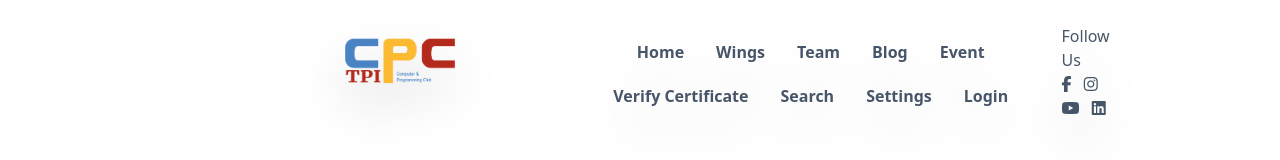
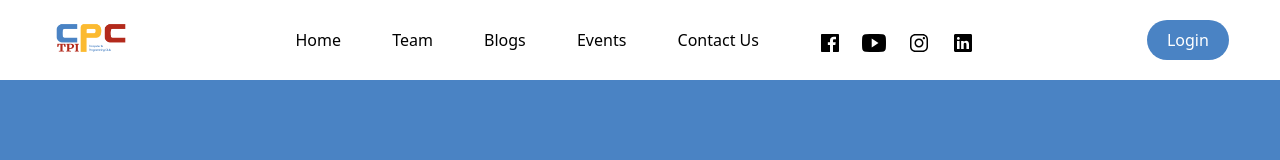
Before and after one commit to tpicpc/tpicpc-landing-page, a plain HTML site: page index.html in a window 1280 px wide. Drawn offline with nearby package versions, Linux system fonts and the light colour scheme.

Commit message:
[REPEAT] repeat navbar

```diff
--- a/index.html
+++ b/index.html
@@ -6,8 +6,8 @@
   <meta name="viewport" content="width=device-width, initial-scale=1.0" />
   <!-- tailwind link -->
   <script src="https://cdn.tailwindcss.com"></script>
-  <!-- Font awesome icon -->
-  <script src="https://kit.fontawesome.com/6784d1998e.js" crossorigin="anonymous"></script>
+  <!-- Ion icons -->
+  <script src="https://unpkg.com/ionicons@4.5.10-0/dist/ionicons.js"></script>
   <!-- Tailwind config here -->
   <script>
     tailwind.config = {
@@ -46,32 +46,52 @@
   </script>
 </head>
 
-<body>
-  <!-- navbar  -->
-  <header class="text-gray-200 body-font p-0 drop-shadow-2xl container">
-    <div class="flex flex-around">
-      <img class="h-32 w-32 mr-32 ml-52" src="images/tpicpclogo.png" alt="TPI CPC" />
-      <nav class="flex flex-wrap text-base justify-center mt-10">
-        <a class="mr-8 text-slate-600 font-bold hover:text-orange-500 transition ease-in-out duration-500">Home</a>
-        <a class="mr-8 text-slate-600 font-bold hover:text-orange-500 transition ease-in-out duration-500">Wings</a>
-        <a class="mr-8 text-slate-600 font-bold hover:text-orange-500 transition ease-in-out duration-500">Team</a>
-        <a class="mr-8 text-slate-600 font-bold hover:text-orange-500 transition ease-in-out duration-500">Blog</a>
-        <a class="mr-8 text-slate-600 font-bold hover:text-orange-500 transition ease-in-out duration-500">Event</a>
-        <a class="mr-8 text-slate-600 font-bold hover:text-orange-500 transition ease-in-out duration-500">Verify
-          Certificate</a>
-        <a class="mr-8 text-slate-600 font-bold hover:text-orange-500 transition ease-in-out duration-500">Search</a>
-        <a class="mr-8 text-slate-600 font-bold hover:text-orange-500 transition ease-in-out duration-500">Settings</a>
-        <a class="mr-8 text-slate-600 font-bold hover:text-orange-500 transition ease-in-out duration-500">Login</a>
+<body class="bg-primary">
+  <header class="bg-white">
+    <!-- navbar start -->
+      <nav class="flex justify-between items-center w-[92%] mx-auto ">
+        <div>
+          <img class="w-20 cursor-pointer" src="images/tpicpclogo.png" alt="">
+        </div>
+
+        <div id="navLinks" class="md:static absolute md:min-h-fit bg-white min-h-[60vh] left-0 top-[-100%] md:w-auto w-full flex items-center px-5 duration-500">
+          <ul class="flex md:flex-row flex-col md:items-center md:gap-[4vw] gap-6">
+            <li>
+              <a class="hover:text-secondary font-medium" href="#">Home</a>
+            </li>
+            <li>
+              <a class="hover:text-secondary font-medium" href="#">Team</a>
+            </li>
+            <li>
+              <a class="hover:text-secondary font-medium" href="#">Blogs</a>
+            </li>
+            <li>
+              <a class="hover:text-secondary font-medium" href="#">Events</a>
+            </li>
+            <li>
+              <a class="hover:text-secondary font-medium" href="#">Contact Us</a>
+            </li>
+            <li>
+              <ion-icon name="logo-facebook" class="md:p-2 md:mt-3  p-0 md:text-2xl text-lg hover:text-primary cursor-pointer"></ion-icon>
+              <ion-icon name="logo-youtube" class="md:p-2 p-0 md:text-2xl text-lg hover:text-cpcRed cursor-pointer"></ion-icon>
+              <ion-icon name="logo-instagram" class="md:p-2 p-0 md:text-2xl text-lg hover:text-primary cursor-pointer"></ion-icon>
+              <ion-icon name="logo-linkedin" class="md:p-2 p-0 md:text-2xl text-lg hover:text-cpcRed cursor-pointer"></ion-icon>
+            </li>
+          </ul>
+        </div>
+        <div class="flex items-center gap-6">
+          <button class="bg-primary text-white px-5 py-2 rounded-full hover:bg-secondary">Login</button>
+          <ion-icon onclick="menuIcons(this)" name="menu" class="text-3xl cursor-pointer md:hidden hover:text-secondary"></ion-icon>
+        </div>
       </nav>
-      <div class="mt-6 mr-8">
-        <p class="text-slate-600">Follow Us</p>
-        <i class="fa-brands fa-facebook-f mr-2 text-slate-600 hover:text-sky-500"></i>
-        <i class="fa-brands fa-instagram mr-2 text-slate-600 hover:text-orange-700"></i>
-        <i class="fa-brands fa-youtube mr-2 text-slate-600 hover:text-orange-700"></i>
-        <i class="fa-brands fa-linkedin mr-2 text-slate-600 hover:text-sky-500"></i>
-      </div>
-    </div>
   </header>
+  <script>
+    const navLinks = document.getElementById('navLinks')
+      function menuIcons(e){
+          e.name = e.name === 'menu'? 'close' : 'menu';
+          navLinks.classList.toggle('top-[9%]');
+      }
+  </script>
 </body>
 
 </html>
```
